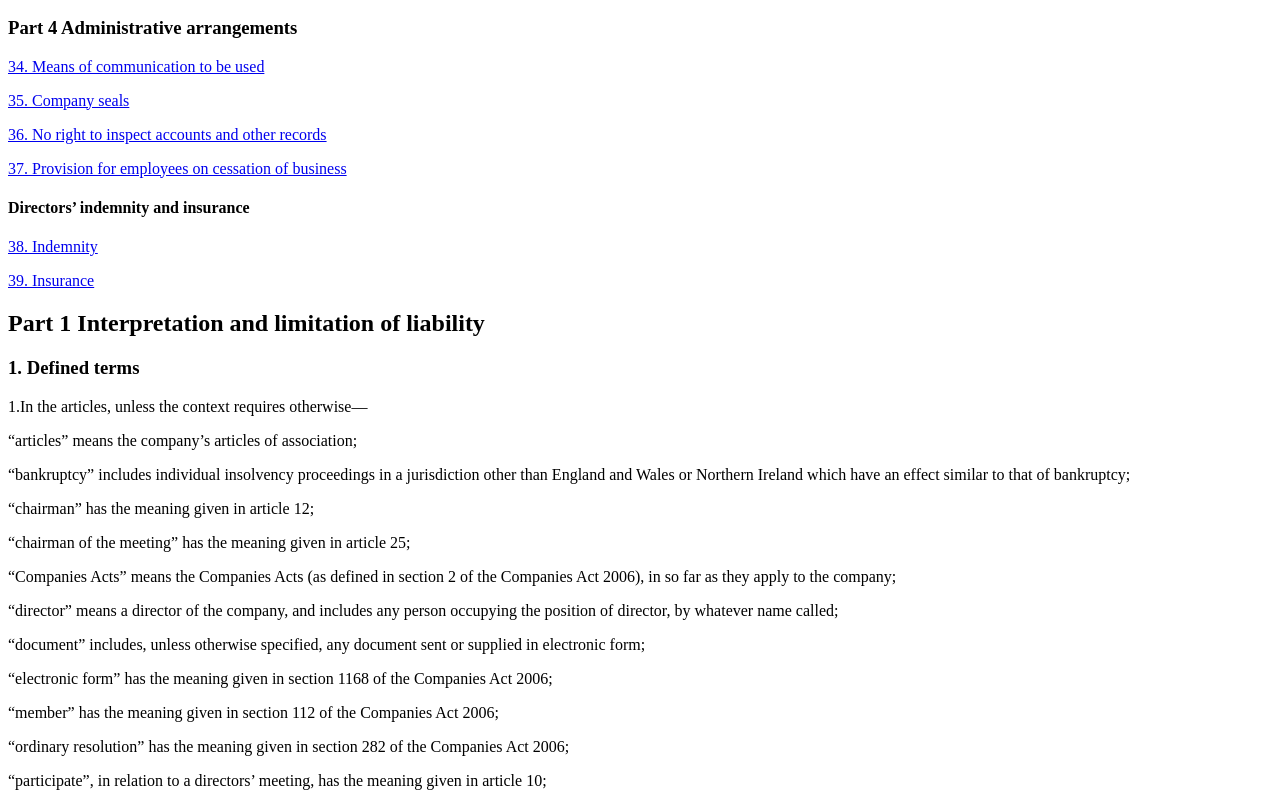
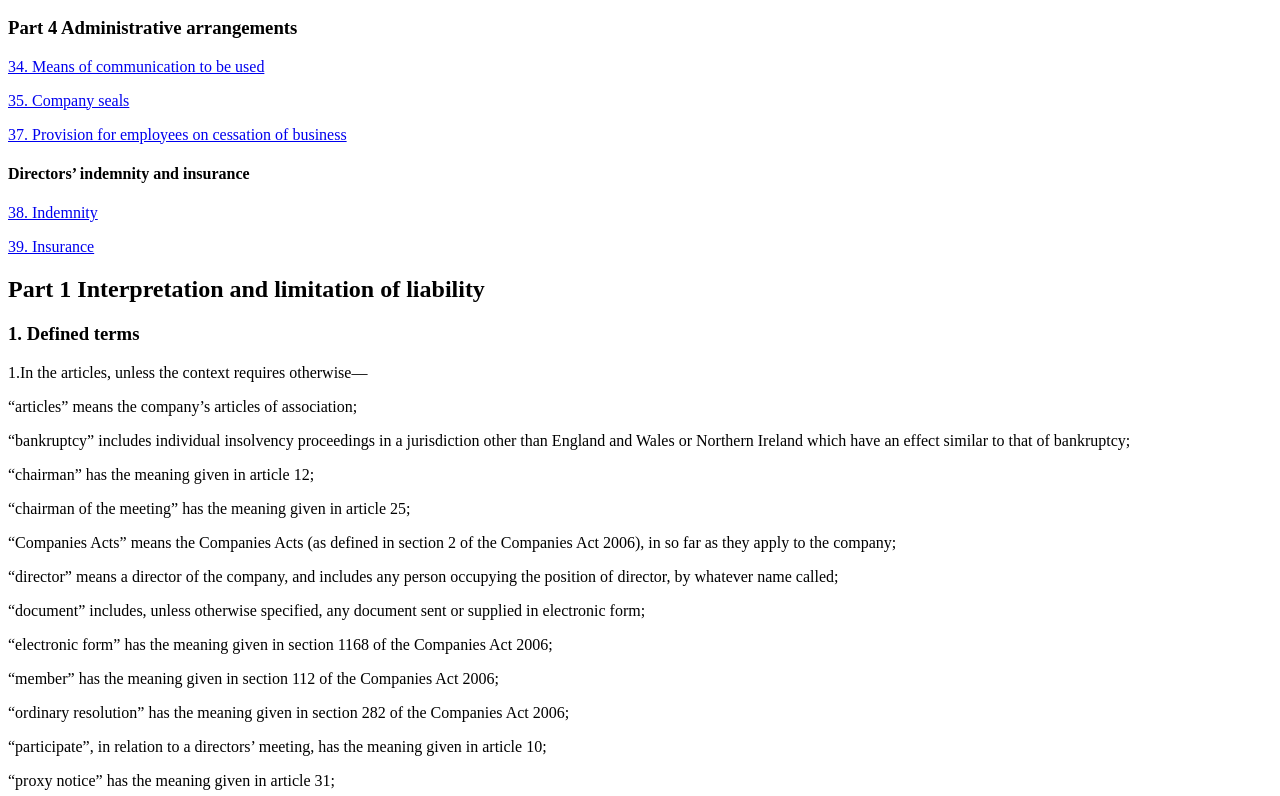
Before and after one commit to fluidkeys/articles-of-association, a plain HTML site: page index.html in a window 1280 px wide. Shown: the part 1564-2360 px from the top of the page. Drawn offline with Linux system fonts and the light colour scheme.

Commit message:
delete 36: no right to inspect accounts & other records

```diff
--- a/index.html
+++ b/index.html
@@ -98,8 +98,6 @@
 <p><a href="#meanscomm">34. Means of communication to be used</a></p>
 
 <p><a href="#compseals">35. Company seals</a></p>
-
-<p><a href="#noright">36. No right to inspect accounts and other records</a></p>
 
 <p><a href="#cessbus">37. Provision for employees on cessation of business</a></p>
 
@@ -578,10 +576,6 @@ resolution, if—</p>
 
 <p>(c) any person authorised by the directors for the purpose of signing documents to which the common seal is applied.</p>
 
-<h4 id="noright">36. No right to inspect accounts and other records</h4>
-
-<p>36.Except as provided by law or authorised by the directors or an ordinary resolution of the company, no person is entitled to inspect any of the company’s accounting or other records or documents merely by virtue of being a member.</p>
-
 <h4 id="cessbus">37. Provision for employees on cessation of business</h4>
 
 <p>37.The directors may decide to make provision for the benefit of persons employed or formerly employed by the company or any of its subsidiaries (other than a director or former director or shadow director) in connection with the cessation or transfer to any person of the whole or part of the undertaking of the company or that subsidiary.</p>
```
